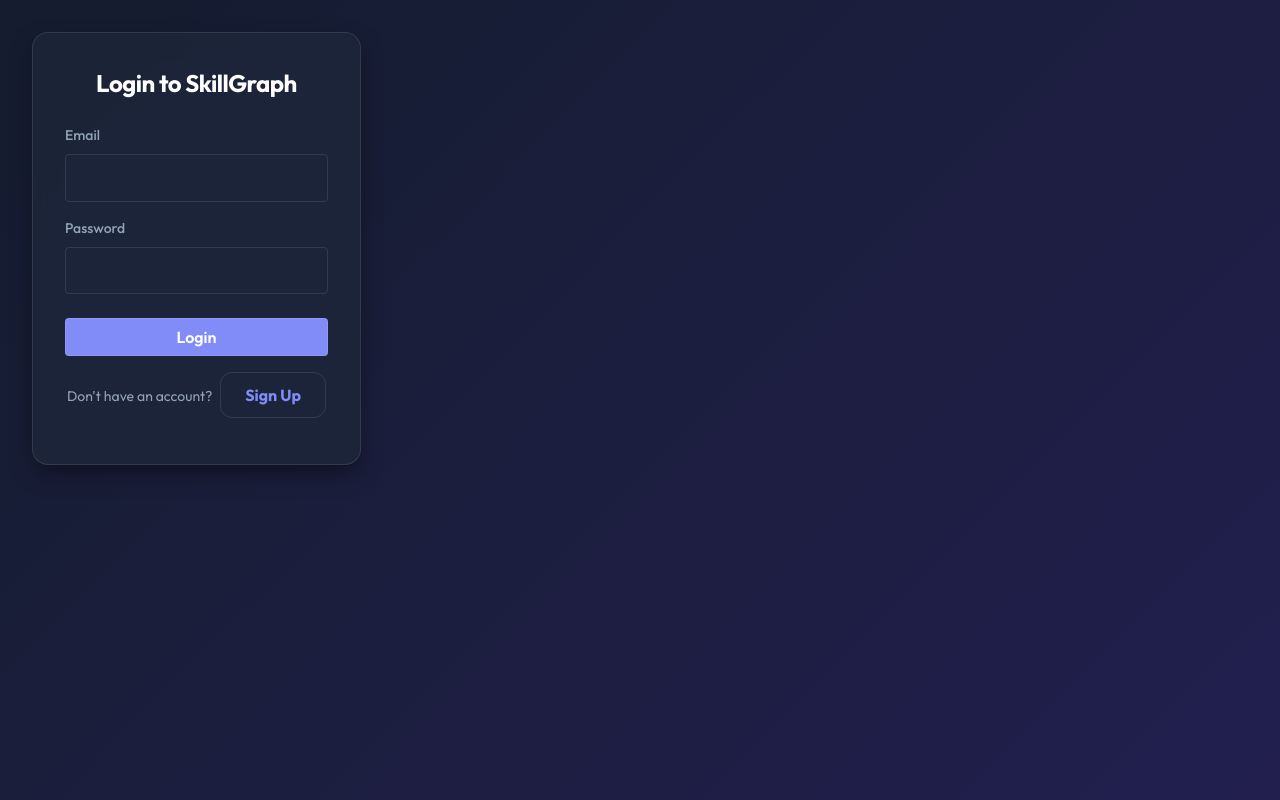
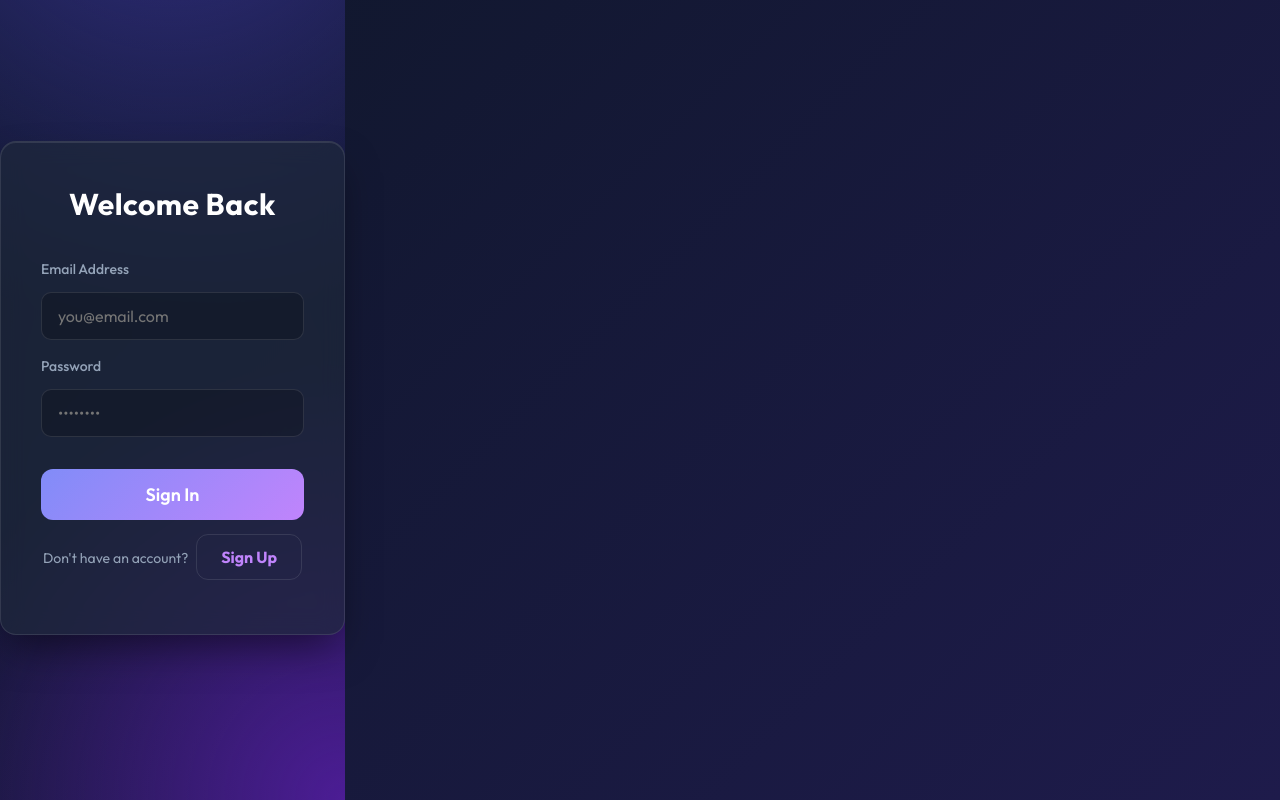
Before and after one commit to Neha-Sharmaaa/SESDproject, a React (Vite) app in the folder frontend/: page /login in a window 1280 px wide. Built offline with nearby package versions, Linux system fonts and the light colour scheme; the HTML template or start-up script is replaced by a standard one.

Commit message:
style: refactor UI components and update styling for authentication and navigation layouts

```diff
--- a/frontend/src/App.tsx
+++ b/frontend/src/App.tsx
@@ -26,20 +26,26 @@
 
   return (
     <Router>
-      <div className="min-h-screen bg-gray-50 flex flex-col">
+      <div className="min-h-screen flex flex-col">
         {isAuthenticated && (
-          <nav className="bg-white border-b border-gray-200 px-8 py-4 flex justify-between items-center">
-            <Link to="/" className="text-xl font-bold text-indigo-600 flex items-center gap-2">
+          <nav className="px-8 py-4 flex justify-between items-center" style={{ position: 'sticky', top: 0, zIndex: 50 }}>
+            <Link to="/" className="text-xl font-bold flex items-center gap-2" style={{ color: 'var(--primary)' }}>
               <Award size={24} /> SkillGraph
             </Link>
             <div className="flex gap-6 items-center">
-              <Link to="/" className="text-gray-600 hover:text-indigo-600 flex items-center gap-1">
+              <Link to="/" className="text-gray hover:text-white flex items-center gap-1">
                 <Layout size={18} /> Dashboard
               </Link>
-              <Link to="/recommendations" className="text-gray-600 hover:text-indigo-600 flex items-center gap-1">
+              <Link to="/recommendations" className="text-gray hover:text-white flex items-center gap-1">
                 <Award size={18} /> Career
               </Link>
-              <button onClick={logout} className="text-red-500 hover:text-red-700 flex items-center gap-1">
+              <button
+                onClick={logout}
+                className="flex items-center gap-1"
+                style={{ backgroundColor: 'rgba(239, 68, 68, 0.1)', color: '#fca5a5', borderColor: 'transparent' }}
+                onMouseOver={(e) => e.currentTarget.style.backgroundColor = 'rgba(239, 68, 68, 0.2)'}
+                onMouseOut={(e) => e.currentTarget.style.backgroundColor = 'rgba(239, 68, 68, 0.1)'}
+              >
                 <LogOut size={18} /> Logout
               </button>
             </div>
--- a/frontend/src/pages/Login.tsx
+++ b/frontend/src/pages/Login.tsx
@@ -24,56 +24,58 @@
   };
 
   return (
-    <div className="container flex justify-center items-center h-[80vh]">
-      <div className="card w-full max-cols-2 p-8 shadow-lg" style={{ maxWidth: '400px' }}>
-        <h2 className="text-2xl font-bold mb-6 text-center">
-          {isLogin ? 'Login to SkillGraph' : 'Join SkillGraph'}
+    <div className="auth-container">
+      <div className="card w-full" style={{ maxWidth: '420px', padding: '2.5rem' }}>
+        <h2 className="text-3xl font-bold mb-8 text-center" style={{ letterSpacing: '0.5px' }}>
+          {isLogin ? 'Welcome Back' : 'Create Account'}
         </h2>
 
-        {error && <div className="mb-4 text-red-500 text-sm bg-red-100 p-2 rounded">{error}</div>}
+        {error && <div className="mb-6 text-red-500 text-sm bg-red-100 px-4 py-3 rounded-lg border border-red-500 font-medium">{error}</div>}
 
         <form onSubmit={handleSubmit}>
           {!isLogin && (
             <div className="mb-4">
-              <label className="block text-sm font-medium mb-1">Full Name</label>
+              <label>Full Name</label>
               <input
                 type="text"
-                className="w-full p-2 border rounded bg-transparent border-gray-600"
                 value={name}
                 onChange={(e) => setName(e.target.value)}
+                placeholder="John Doe"
                 required
               />
             </div>
           )}
           <div className="mb-4">
-            <label className="block text-sm font-medium mb-1">Email</label>
+            <label>Email Address</label>
             <input
               type="email"
-              className="w-full p-2 border rounded bg-transparent border-gray-600"
               value={email}
               onChange={(e) => setEmail(e.target.value)}
+              placeholder="you@email.com"
               required
             />
           </div>
-          <div className="mb-6">
-            <label className="block text-sm font-medium mb-1">Password</label>
+          <div className="mb-8">
+            <label>Password</label>
             <input
               type="password"
-              className="w-full p-2 border rounded bg-transparent border-gray-600"
               value={password}
               onChange={(e) => setPassword(e.target.value)}
+              placeholder="••••••••"
               required
             />
           </div>
-          <button type="submit" className="w-full bg-indigo-600 border-none text-white py-2 rounded hover:bg-indigo-700">
-            {isLogin ? 'Login' : 'Register'}
+          <button type="submit" className="w-full btn-primary text-lg" style={{ padding: '0.875rem' }}>
+            {isLogin ? 'Sign In' : 'Join SkillGraph'}
           </button>
         </form>
 
-        <p className="mt-4 text-center text-sm text-gray">
+        <p className="mt-8 text-center text-sm text-gray">
           {isLogin ? "Don't have an account?" : "Already have an account?"}
           <button
-            className="ml-2 text-indigo-500 font-bold p-0 border-none bg-transparent"
+            type="button"
+            className="ml-2 font-bold p-0 border-none bg-transparent"
+            style={{ color: 'var(--accent)' }}
             onClick={() => setIsLogin(!isLogin)}
           >
             {isLogin ? 'Sign Up' : 'Log In'}
```
Also changed, not shown: 1 other file (tests, documents, lock files or other folders).
